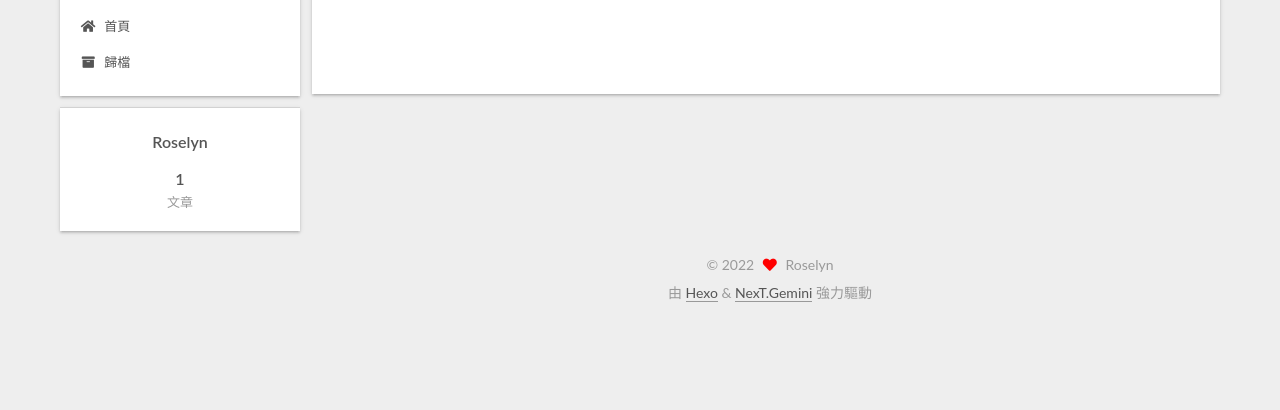
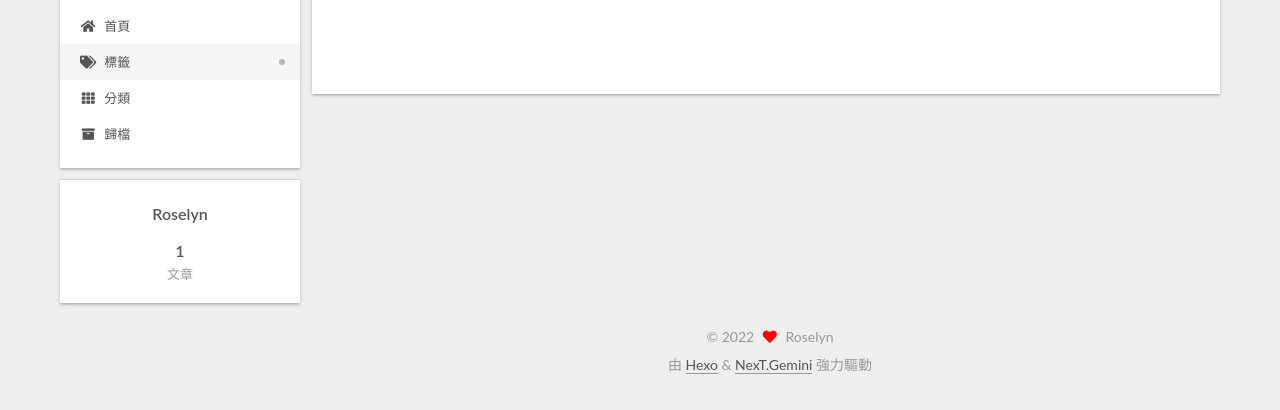
Before and after one commit to RoselynHJ/RoselynHJ.github.io, a plain HTML site: page tags/index.html in a window 1280 px wide. Shown: the part 90-500 px from the top of the page. Drawn offline with Linux system fonts and the light colour scheme.

Commit message:
Site updated: 2022-05-15 18:48:28

```diff
--- a/tags/index.html
+++ b/tags/index.html
@@ -26,7 +26,7 @@
 <meta property="og:site_name" content="Hexo de Penguin">
 <meta property="og:locale" content="zh_TW">
 <meta property="article:published_time" content="2022-05-15T10:07:44.000Z">
-<meta property="article:modified_time" content="2022-05-15T10:07:44.571Z">
+<meta property="article:modified_time" content="2022-05-15T10:46:57.742Z">
 <meta property="article:author" content="Roselyn">
 <meta name="twitter:card" content="summary">
 
@@ -114,6 +114,16 @@
         <li class="menu-item menu-item-home">
 
     <a href="/" rel="section"><i class="fa fa-home fa-fw"></i>首頁</a>
+
+  </li>
+        <li class="menu-item menu-item-tags">
+
+    <a href="/tags/" rel="section"><i class="fa fa-tags fa-fw"></i>標籤</a>
+
+  </li>
+        <li class="menu-item menu-item-categories">
+
+    <a href="/categories/" rel="section"><i class="fa fa-th fa-fw"></i>分類</a>
 
   </li>
         <li class="menu-item menu-item-archives">
```
Also changed, not shown: 2022/05/14/hello-world/index.html (+10 -0 lines), archives/2022/05/index.html (+10 -0 lines), archives/2022/index.html (+10 -0 lines), archives/index.html (+10 -0 lines), categories/index.html (+11 -1 lines), index.html (+10 -0 lines).
